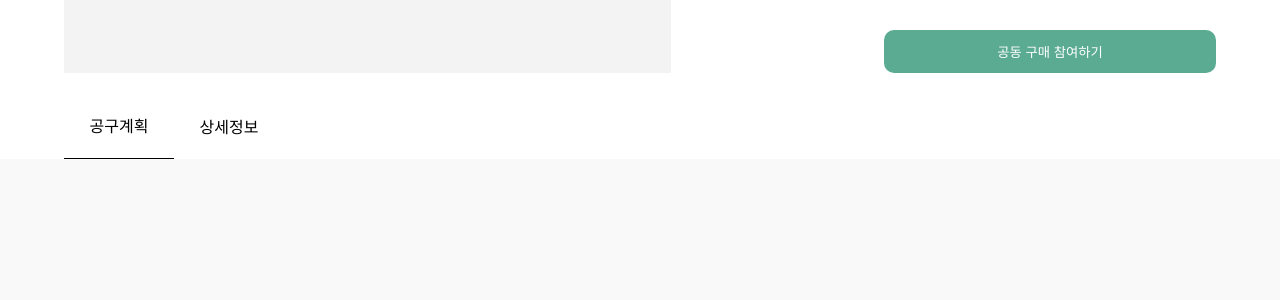
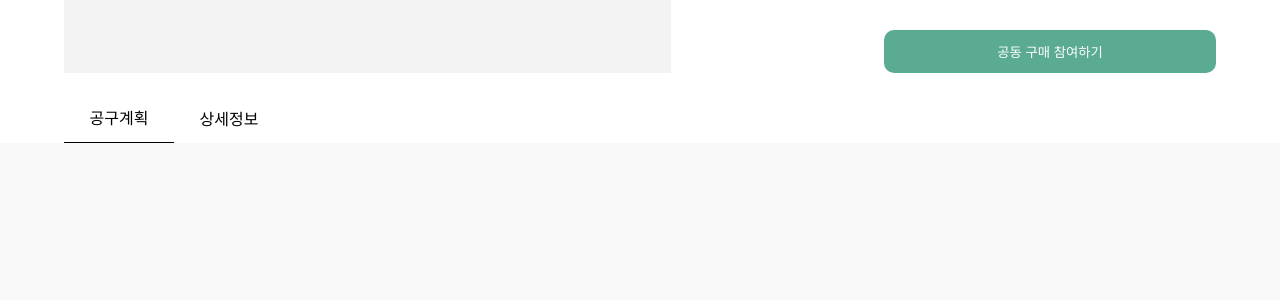
Before and after one commit to Orang2E/wishWith-FE, a Python web app: template templates/product_detail.html in a window 1280 px wide. Shown: the part 836-1136 px from the top of the page. After the commit the page ends 979 px from the top, so only its background shows below. Run offline with Jinja, Linux system fonts and the light colour scheme; the template is opened without the code that fills it, so the values that code supplies are empty.

Commit message:
style: 높이 살짝 수정

```diff
--- a/static/css/product_detail.css
+++ b/static/css/product_detail.css
@@ -163,7 +163,7 @@ footer {
 
 .navBar {
   width: 100%;
-  height: 66px;
+  height: 50px;
   align-items: center;
   flex: left;
   display: flex;
```
